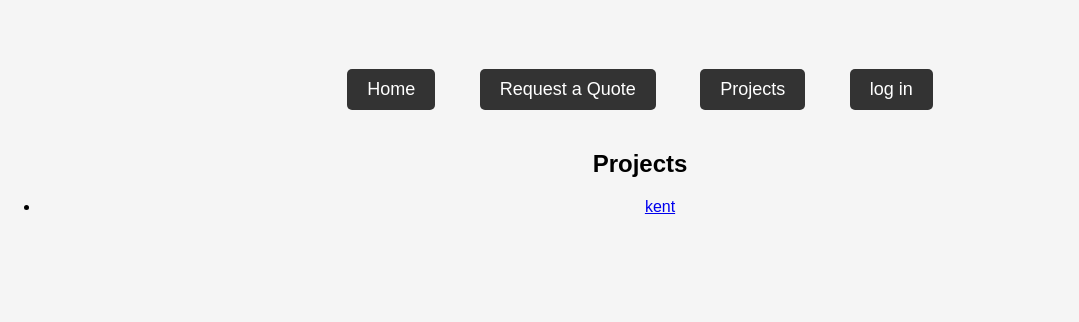
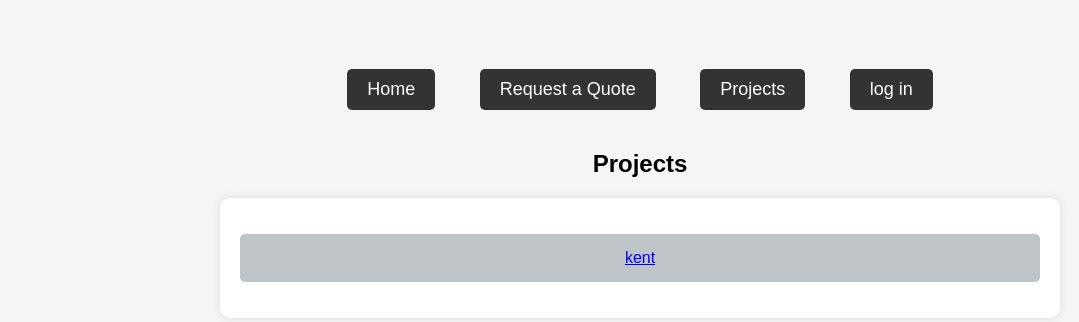
Before and after one commit to StanSorochynskyi/alexTScon_app, a Django app: page /projects/ in a window 1280 px wide. Shown: the part 236-558 px from the top of the page, without its empty margins (0-1079 px from the left). Run offline with Django 3.2, Linux system fonts and the light colour scheme; data comes from the database, SQL or seed files in the repository.

Commit message:
last update. In next commit i will rebuild quote app.

```diff
--- a/templates/base.html
+++ b/templates/base.html
@@ -44,6 +44,31 @@
         .quote-button:hover {
             background-color: #555;
         }
+
+        .container {
+            max-width: 800px;
+            margin: auto;
+            background: white;
+            padding: 20px;
+            border-radius: 10px;
+            box-shadow: 0 0 10px rgba(0, 0, 0, 0.1);
+        }
+        .project-list {
+            list-style: none;
+            padding: 0;
+        }
+        .project-item {
+            padding: 15px;
+            margin: 10px 0;
+            background: #bfc4c9;
+            color: white;
+            border-radius: 5px;
+            cursor: pointer;
+        }
+        .project-item:hover {
+            background: #0056b3;
+        }
+
     </style>
 </head>
 <body>
--- a/templates/projects/project_list.html
+++ b/templates/projects/project_list.html
@@ -2,11 +2,20 @@
 
 {% block container %}
     <h2>Projects</h2>
-    <ul>
-        {% for project in projects %}
-            <li>
-                <a href="{% url 'project_detail' project.pk %}">{{ project.name }}</a>
-            </li>
-        {% endfor %}
-    </ul>
+    <div class="container">
+        <ul class="project-list">
+            {% for project in projects %}
+                <li class="project-item">
+                    <a href="{% url 'project_detail' project.pk %}">{{ project.name }}</a>
+                </li>
+            {% endfor %}
+        </ul>
+    </div>
+
+    <script>
+        function toggleDetails(id) {
+            var details = document.getElementById(id);
+            details.style.display = (details.style.display === 'block') ? 'none' : 'block';
+        }
+    </script>
 {% endblock container %}
```
